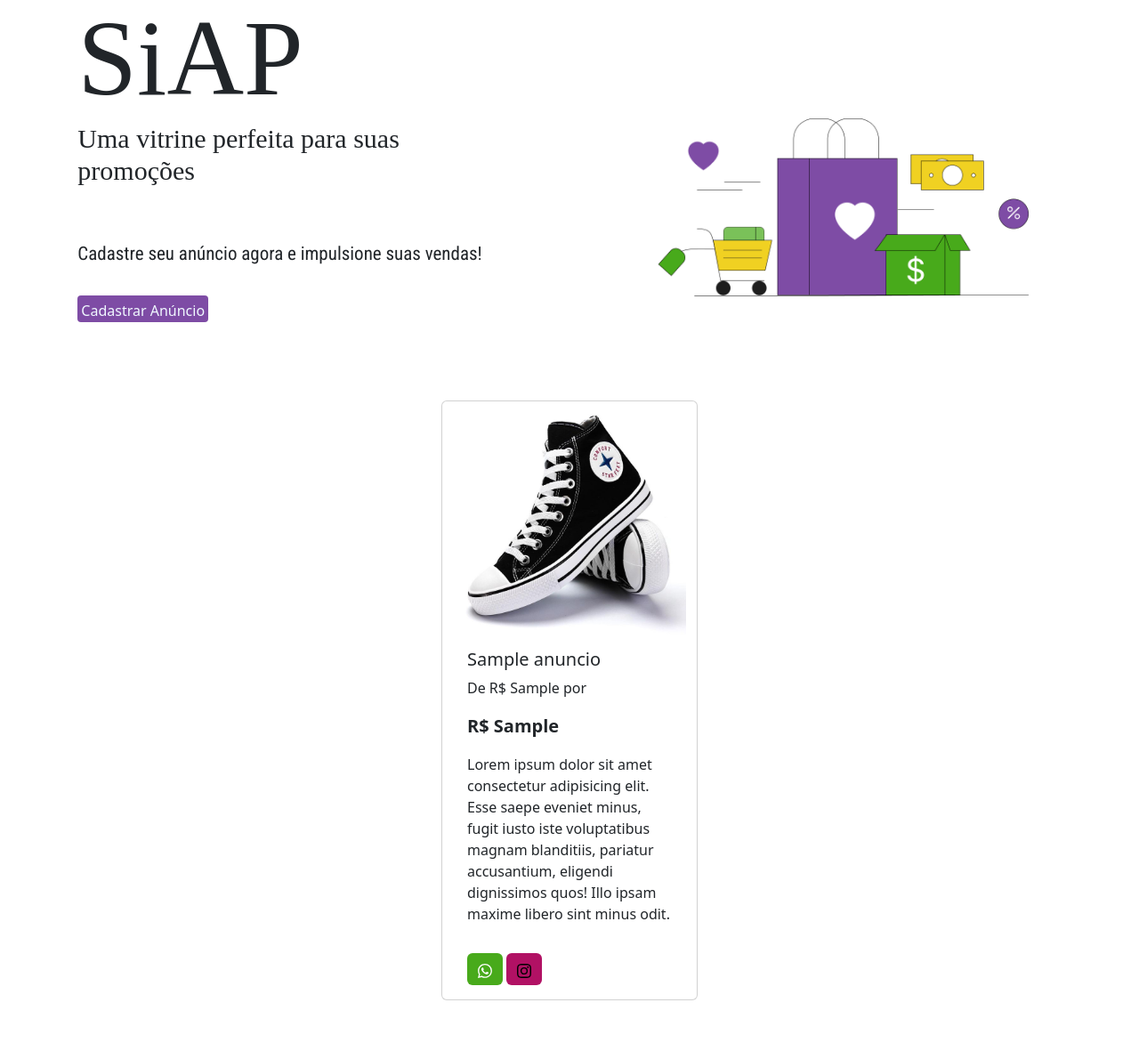
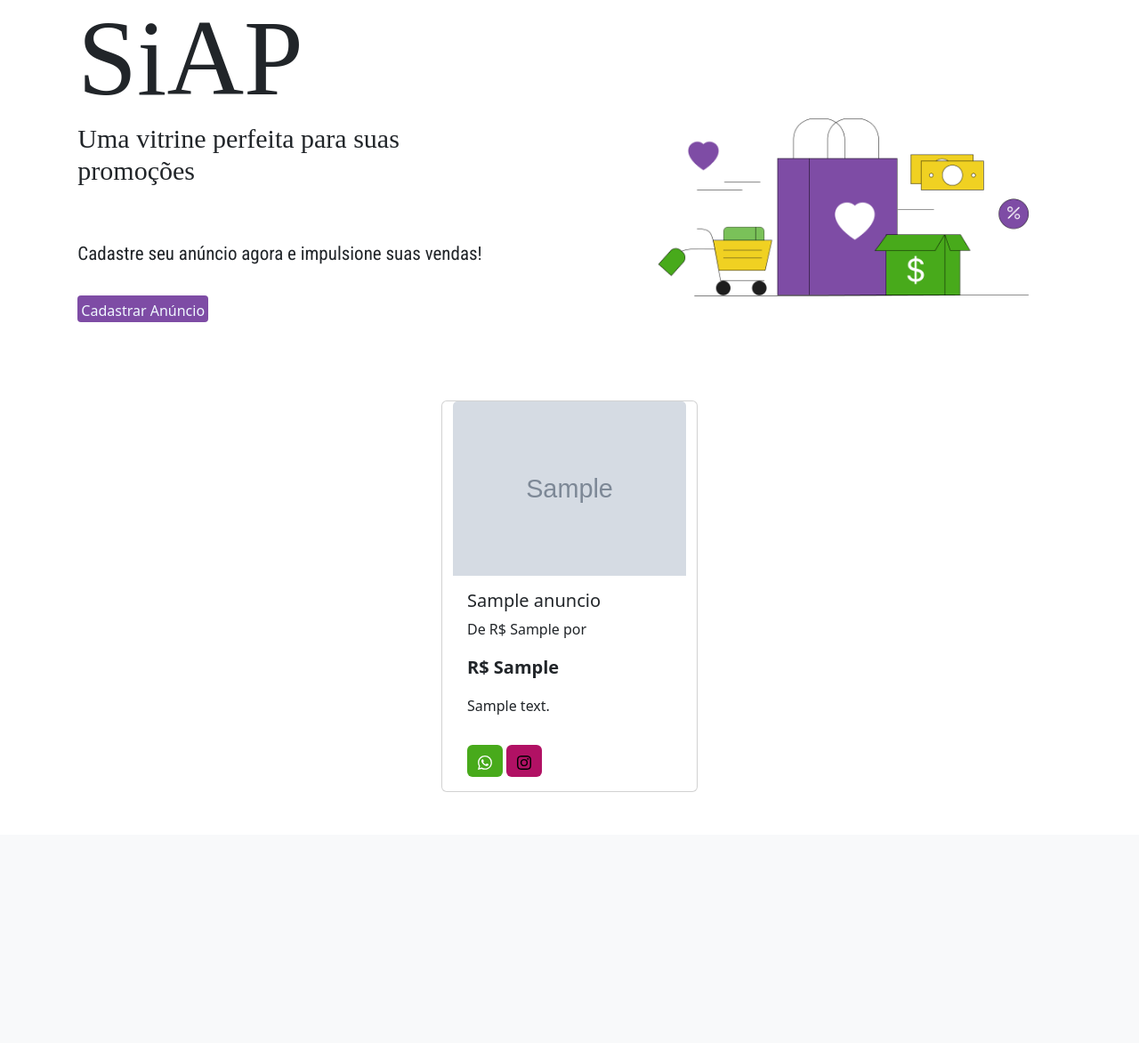
Before and after one commit to LuisP30/siap, a Django app: template templates/index.html in a window 1280 px wide. Shown: the part 107-1279 px from the top of the page at 89% size. After the commit the page ends 997 px from the top, so only its background shows below. Run offline with Django 3.2, Linux system fonts and the light colour scheme; the template is opened without the code that fills it: most values are stand-ins (such as "Sample title", 1, 10 or a date in 2020); grey boxes marked "Sample" are stand-in pictures; some web fonts are replaced.

Commit message:
correção de erro ao exibir imagens

```diff
--- a/anuncios/urls.py
+++ b/anuncios/urls.py
@@ -1,5 +1,7 @@
 from django.urls import path
 from .views import home, cadastrar_anuncio, meus_anuncios, cadastrar_seguimento, planos
+from django.conf import settings
+from django.conf.urls.static import static
 
 app_name = 'anuncios'
 
@@ -10,3 +12,6 @@ urlpatterns = [
     path('cadastrar_seguimento/', cadastrar_seguimento, name='cadastrar_seguimento'),
     path('planos/', planos, name='planos'),
 ]
+
+if settings.DEBUG:
+    urlpatterns += static(settings.MEDIA_URL, document_root=settings.MEDIA_ROOT)
--- a/anuncios/views.py
+++ b/anuncios/views.py
@@ -18,7 +18,7 @@ def cadastrar_anuncio(request):
     if request.method == 'POST':
         titulo = request.POST.get('titulo')
         descricao = request.POST.get('descricao')
-        foto = request.POST.get('foto')
+        foto = request.FILES.get('foto')
         preco_anterior = request.POST.get('preco-sem-desconto')
         preco_atual = request.POST.get('preco-com-desconto')
         validade = request.POST.get('data-validade')
--- a/siap/settings.py
+++ b/siap/settings.py
@@ -125,6 +125,7 @@ STATIC_ROOT = os.path.join('static')
 MEDIA_ROOT = os.path.join(BASE_DIR, 'media')
 MEDIA_URL = '/media/'
 
+
 # Default primary key field type
 # https://docs.djangoproject.com/en/5.1/ref/settings/#default-auto-field
 
--- a/siap/urls.py
+++ b/siap/urls.py
@@ -1,8 +1,13 @@
 from django.contrib import admin
 from django.urls import path, include
+from django.conf import settings
+from django.conf.urls.static import static
 
 urlpatterns = [
     path('admin/', admin.site.urls),
     path('', include('anuncios.urls')),
     path('auth/', include('autenticacao.urls')),
 ]
+
+if settings.DEBUG:
+    urlpatterns += static(settings.MEDIA_URL, document_root=settings.MEDIA_ROOT)
--- a/templates/cadastrar_anuncio.html
+++ b/templates/cadastrar_anuncio.html
@@ -17,7 +17,7 @@
   </head>
   <body>
     <div class="container d-flex justify-content-center align-items-center">
-      <form method="post">
+      <form method="post" enctype="multipart/form-data">
         {% csrf_token %}
         <div class="title-login">
           <p class="p-title">Cadastre seu anúncio no SiAP <br> e impulsione suas vendas</p>
--- a/templates/index.html
+++ b/templates/index.html
@@ -78,12 +78,12 @@
 
         {% for anuncio in anuncios %}
         <div class="card col-3" style="width: 18rem;">
-          <img src="{% static 'img/allstar.jpg' %}" class="card-img-top" alt="imagem produto">
+          <img src="{{ anuncio.foto.url }}" class="card-img-top" alt="imagem produto">
           <div class="card-body">
             <h5 class="card-title">{{ anuncio.titulo }}</h5>
             <p class="card-text fs-6 text">De R$ {{ anuncio.preco_anterior }} por</p>
             <p class="card-text fs-5 text fw-bold">R$ {{ anuncio.preco_atual }}</p>
-            <p class="card-text">Lorem ipsum dolor sit amet consectetur adipisicing elit. Esse saepe eveniet minus, fugit iusto iste voluptatibus magnam blanditiis, pariatur accusantium, eligendi dignissimos quos! Illo ipsam maxime libero sint minus odit. </p>
+            <p class="card-text">{{ anuncio.descricao }}</p>
 
           </div>
           <div class="card-body">
--- a/templates/login.html
+++ b/templates/login.html
@@ -30,7 +30,7 @@
             <button type="submit" class="btn btn-primary">Entrar</button>
 
             <p class="sem-cadastro">
-              Não tem cadastro? cadastre-se
+              <a href="{% url 'autenticacao:cadastro' %}">Não tem cadastro? Cadastre-se</a>
             </p>
 
             {% if messages %}
--- a/templates/meus_anuncios.html
+++ b/templates/meus_anuncios.html
@@ -32,7 +32,7 @@
     <div class="row m-5 justify-content-around">
       {% for anuncio in anuncios %}
         <div class="card col-3" style="width: 18rem;">
-          <img src="{{ anuncio.foto }}" class="card-img-top" alt="imagem produto">
+          <img src="{{ anuncio.foto.url }}" class="card-img-top" alt="imagem produto">
           <div class="card-body">
             <h5 class="card-title">{{ anuncio.titulo }}</h5>
             <p class="card-text fs-6 text">De R$ {{ anuncio.preco_anterior }}</p>
```
Also changed, not shown: 1 other file.
